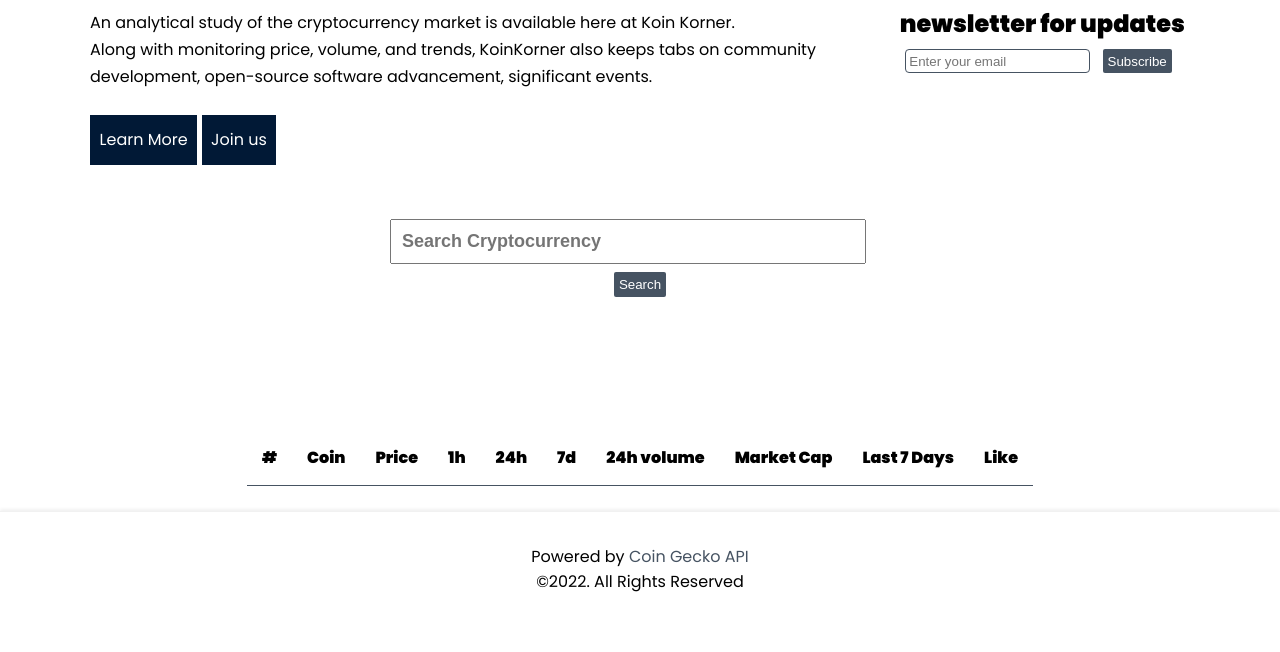
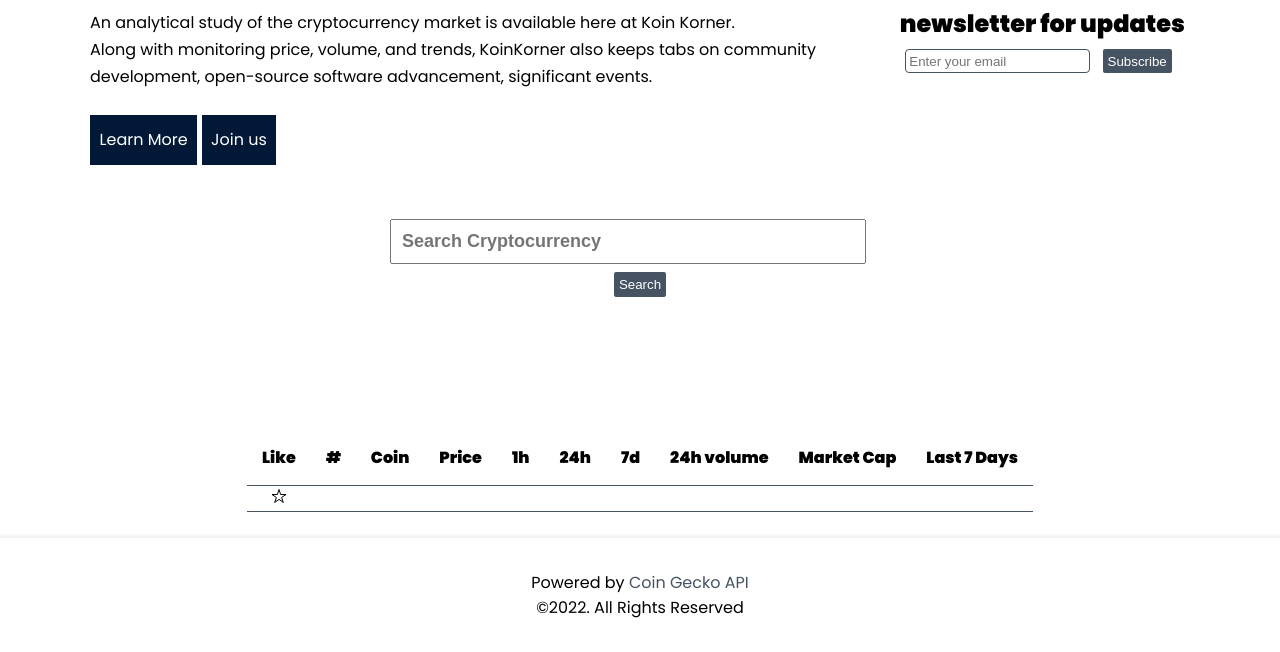
Before and after one commit to andisiambuku/Koin-Korner, a plain HTML site: page index.html in a window 1280 px wide. Shown: the part 359-1011 px from the top of the page. Before the commit the page ends 985 px from the top, so only its background shows below. Drawn offline with nearby package versions, Linux system fonts and the light colour scheme.

Commit message:
like button styling

```diff
--- a/index.html
+++ b/index.html
@@ -107,6 +107,7 @@
             <table class="table" id="table">
                 <thead>
                 <tr>
+                    <th>Like</th>
                     <th>#</th>
                     <th>Coin</th>
                     <th>Price</th>
@@ -116,11 +117,10 @@
                     <th>24h volume</th>
                     <th>Market Cap</th>
                     <th>Last 7 Days</th>
-                    <th>Like</th>
                 </tr>
                 </thead>
                 <tbody id="data">
-
+                    <td id="like-btn"><ion-icon name="star-outline"></ion-icon></td>
                 </tbody>
                 <!-- <td>1</td>
                 <td>Bitcoin</td>
--- a/style/style.css
+++ b/style/style.css
@@ -186,8 +186,8 @@ th{
 tr{
    border-bottom: 1px solid var(--primary-color);
 }
-tr:hover{
-    background-color: var(--primary-color);
+#like-btn{
+    text-align: center;
 }
 footer{
     border-top: 1px solid #f1f1f1;
```
